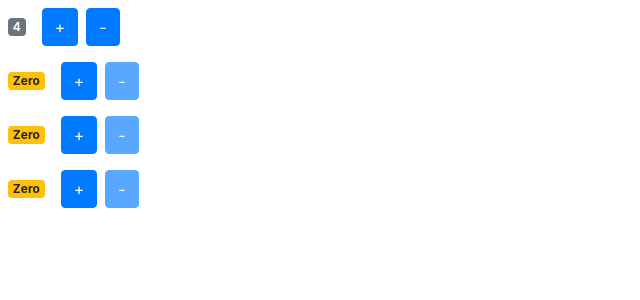
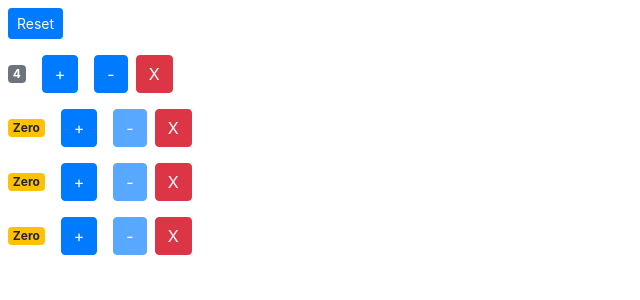
Before and after one commit to ShaonKhansur/counter-app, a React (Create React App) app: page / in a window 1280 px wide. Shown: the top 300 px of the page, without its empty margins (0-640 px from the left). Built offline with nearby package versions, Linux system fonts and the light colour scheme.

Commit message:
reset and source of truth implemented

```diff
--- a/src/components/counter.jsx
+++ b/src/components/counter.jsx
@@ -1,37 +1,33 @@
 import React, { Component } from "react";
 
 class Counter extends Component {
-  state = {
-    value: this.props.value
-  };
-
-  handleIncrease = () => {
-    const { value } = this.state;
-    this.setState({ value: value + 1 });
-  };
-
-  handleDecrease = () => {
-    const { value } = this.state;
-    this.setState({ value: value - 1 });
-  };
-
   countFormatter = () => {
-    return this.state.value === 0 ? "Zero" : this.state.value;
+    return this.props.counter.value === 0 ? "Zero" : this.props.counter.value;
   };
 
   render() {
     return (
       <div>
         <span className={this.getBadgeClases()}>{this.countFormatter()}</span>
-        <button className="btn btn-primary m-2" onClick={this.handleIncrease}>
+        <button
+          className="btn btn-primary m-2"
+          onClick={() => this.props.onIncrease(this.props.counter)}
+
+          >
           +
         </button>
         <button
-          disabled={this.state.value === 0 ? true : false}
-          className="btn btn-primary"
-          onClick={this.handleDecrease}
+          disabled={this.props.counter.value === 0 ? true : false}
+          className="btn m-2 btn-primary"
+          onClick={() => this.props.onDecrease(this.props.counter)}
         >
           -
+        </button>
+        <button
+          className="btn btn-danger"
+          onClick={() => this.props.onDelete(this.props.counter.id)}
+        >
+          X
         </button>
       </div>
     );
@@ -39,7 +35,7 @@ class Counter extends Component {
 
   getBadgeClases() {
     let clases = "badge m-2 badge-";
-    this.state.value === 0 ? (clases += "warning") : (clases += "secondary");
+    this.props.counter.value === 0 ? (clases += "warning") : (clases += "secondary");
     return clases;
   }
 }
--- a/src/components/counters.jsx
+++ b/src/components/counters.jsx
@@ -10,11 +10,55 @@ class Counters extends Component {
       {id: 4, value: 0},
     ]
   };
+
+
+  handleIncrease = counter => {
+    const counters = [...this.state.counters];
+    const index = counters.indexOf(counter);
+    counters[index] = {...counter};
+    counters[index].value++;
+    this.setState({counters});
+  };
+
+  handleDecrease = (counter) => {
+    const counters = [...this.state.counters];
+    const index = counters.indexOf(counter);
+    counters[index] = {...counter};
+    counters[index].value--;
+    this.setState({counters});
+  };
+
+
+  handleDelete = (counterId) => {
+    const counters = this.state.counters.filter(c => c.id !== counterId);
+    this.setState({counters});
+  };
+
+  handleReset = () => {
+    const counters = this.state.counters.map(counter => {
+      counter.value = 0;
+      return counter;
+    });
+    this.setState({counters});
+  };
+
   render() {
     return (
       <div>
+        <button
+          className="btn btn-primary btn-sm m-2"
+          onClick={this.handleReset}
+          >
+            Reset
+          </button>
         {this.state.counters.map(counter =>
-          <Counter key={counter.id} value={counter.value}/>)}
+          <Counter
+            key={counter.id}
+            counter={counter}
+            onDelete={this.handleDelete}
+            onIncrease={this.handleIncrease}
+            onDecrease={this.handleDecrease}
+          />)}
       </div>
     );
   }
```
